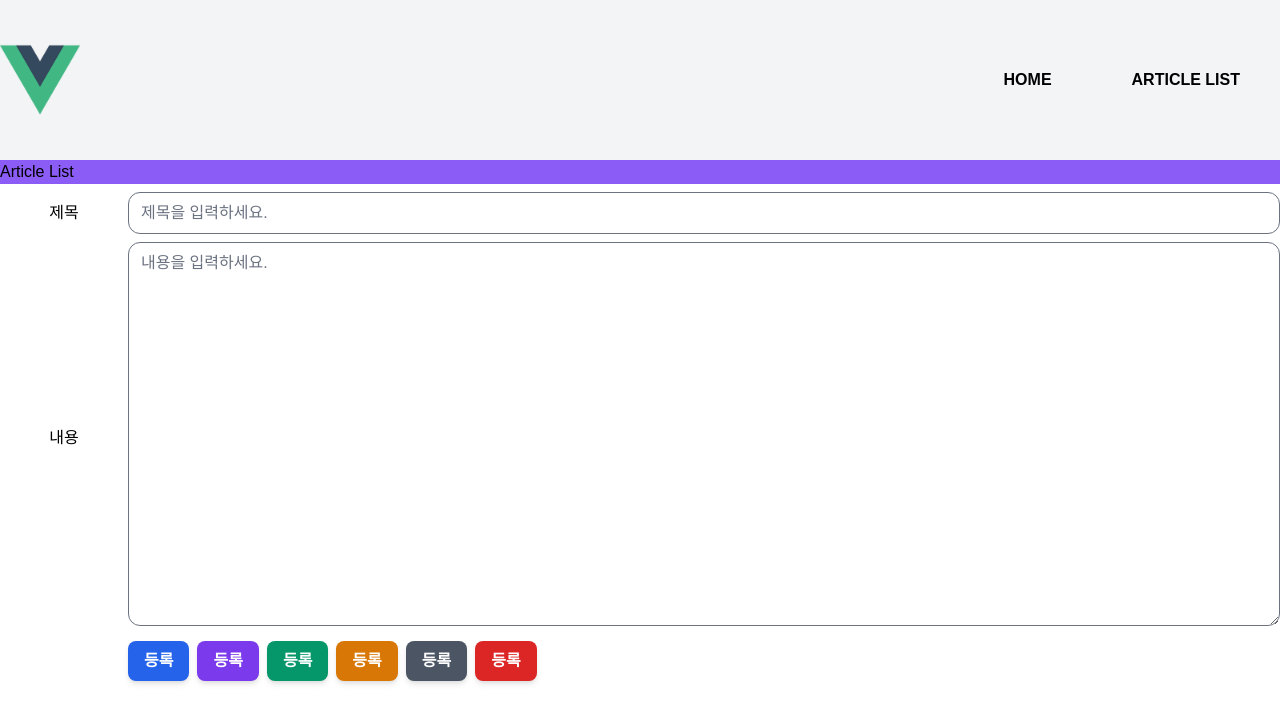
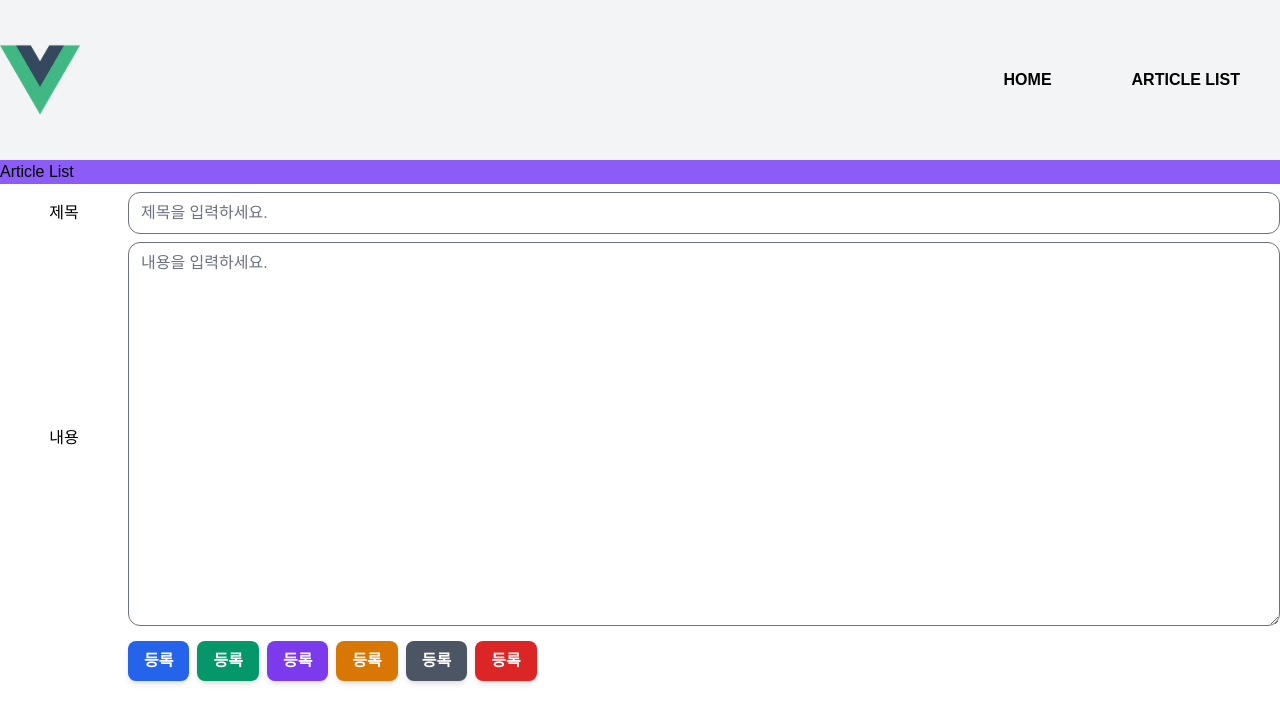
Before and after one commit to cjy324/vue3.0-ts-exam, a Vue app: page /article/list in a window 1280 px wide. Shown: the top 722 px of the page. Built offline with nearby package versions, Linux system fonts and the light colour scheme; a web font is replaced by a local one.

Commit message:
21.02.24 게시물 추가 프론트 구현

```diff
--- a/src/App.vue
+++ b/src/App.vue
@@ -57,7 +57,7 @@ export default defineComponent({
   @apply py-2 px-4 bg-gray-600 hover:bg-gray-700 focus:ring-gray-500 focus:ring-offset-gray-200 text-white transition ease-in duration-200 text-center text-base font-semibold shadow-md focus:outline-none focus:ring-2 focus:ring-offset-2 rounded-lg;
 }
 .btn-success {
-  @apply py-2 px-4 bg-purple-600 hover:bg-purple-700 focus:ring-purple-500 focus:ring-offset-purple-200 text-white transition ease-in duration-200 text-center text-base font-semibold shadow-md focus:outline-none focus:ring-2 focus:ring-offset-2 rounded-lg;
+  @apply py-2 px-4 bg-green-600 hover:bg-green-700 focus:ring-green-500 focus:ring-offset-green-200 text-white transition ease-in duration-200 text-center text-base font-semibold shadow-md focus:outline-none focus:ring-2 focus:ring-offset-2 rounded-lg;
 }
 .btn-danger {
   @apply py-2 px-4 bg-red-600 hover:bg-red-700 focus:ring-red-500 focus:ring-offset-red-200 text-white transition ease-in duration-200 text-center text-base font-semibold shadow-md focus:outline-none focus:ring-2 focus:ring-offset-2 rounded-lg;
@@ -66,8 +66,9 @@ export default defineComponent({
   @apply py-2 px-4 bg-yellow-600 hover:bg-yellow-700 focus:ring-yellow-500 focus:ring-offset-yellow-200 text-white transition ease-in duration-200 text-center text-base font-semibold shadow-md focus:outline-none focus:ring-2 focus:ring-offset-2 rounded-lg;
 }
 .btn-info {
-  @apply py-2 px-4 bg-green-600 hover:bg-green-700 focus:ring-green-500 focus:ring-offset-green-200 text-white transition ease-in duration-200 text-center text-base font-semibold shadow-md focus:outline-none focus:ring-2 focus:ring-offset-2 rounded-lg;
+  @apply py-2 px-4 bg-purple-600 hover:bg-purple-700 focus:ring-purple-500 focus:ring-offset-purple-200 text-white transition ease-in duration-200 text-center text-base font-semibold shadow-md focus:outline-none focus:ring-2 focus:ring-offset-2 rounded-lg;
 }
+
 
 /* css 선택자 */
 /* .btns 자식들 중에 class로 'btn-'를 갖고 있는 엘리먼트의 다음 엘리먼트 */
--- /dev/null
+++ b/src/dtos/index.ts
@@ -0,0 +1,17 @@
+export class Article{
+  /* 정적요소: 오직 이 클래스만을 위한 요소 */
+  //static lastId: number = 0; 이라고 적어줘야하지만 알아서 숫자로 인식해서 생략가능
+  static lastId = 0;
+
+  id: number;
+  title: string;
+  body: string;
+
+  //constructor: 생성자
+  constructor(title:string, body:string){
+    this.id = ++Article.lastId;
+    this.title = title;
+    this.body = body;
+  }
+
+};
--- a/src/pages/ArticleListPage.vue
+++ b/src/pages/ArticleListPage.vue
@@ -2,19 +2,20 @@
 
   <TitleBar class="bg-purple-500">Article List</TitleBar>
 
-  <section class="article-write-form-box">
+  <section class="section section-article-write-form-box">
     <div class="container mx-auto">
-      <form action="">
+      <!--submint.prevent: 말그대로 submit을 막는 것-->
+      <form v-on:submit.prevent="checkAndWriteArticle">
         <FormRow title="제목">
-          <input type="text" class="form-row-input" placeholder="제목을 입력하세요.">
+          <input ref="newArticleTitleElRef" type="text" class="form-row-input" placeholder="제목을 입력하세요.">
         </FormRow>
         <FormRow title="내용">
-          <textarea class="form-row-input" placeholder="내용을 입력하세요."></textarea>
+          <textarea ref="newArticleBodyElRef" class="form-row-input" placeholder="내용을 입력하세요."></textarea>
         </FormRow>
         <FormRow>
           <!-- App.vue로 부터 .btn-primary의 style 가져오기 -->
           <div class="btns">
-            <input class="btn-primary" type="button" value="등록">
+            <input class="btn-primary" type="submit" value="등록">
             <input class="btn-success" type="button" value="등록">
             <input class="btn-info" type="button" value="등록">
             <input class="btn-warning" type="button" value="등록">
@@ -26,16 +27,108 @@
       </form>
     </div>
   </section>
+
+  <section class="section section-article-list">
+    <div class="container mx-auto">
+      <div v-bind:key="article.id" v-for="article in state.articles">
+        {{ article.id }} // {{ article. title }} // {{ article.body }}
+      </div>
+    </div>
+  </section>
 </template>
 
 <script lang="ts">
-import { defineComponent } from 'vue'
+import { defineComponent, reactive, ref } from 'vue'
  /* 전역 컴포넌트 적용으로 안해도 됨
 import TitleBar from '../components/TitleBar.vue';
 */
+import { Article } from '../dtos/' /* '../dtos/index'이지만 생략가능 */
 
 export default defineComponent({
   name: 'ArticleListPage',
+  /* setup() 함수는 프로그램 실행시 단 한번 호출된다.
+  setup() 함수는 프로그램당 한 개씩만 존재할 수 있으며,
+  최초 한 번 실행된 이후에는 재호출되지 않아야 한다.
+  참고: setup() 함수 안에 선언된 변수는, draw() 함수를 비롯한 여타 함수들이 접근할 수 없다. */
+  setup(){
+    /* ref: HTMLInputElement의 위치를 가져오는 것 */
+    const newArticleTitleElRef = ref<HTMLInputElement>();
+    const newArticleBodyElRef = ref<HTMLInputElement>();
+
+    /* reactive: reactive는 기존 뷰 문법의 data 속성 느낌이고,
+    ref는 좀 더 리액티브 속성을 개별적으로 선언하는 느낌....??? */
+    /* articles 배열을 state로 선언 */
+    /* state는 무슨 의미????*/
+    /* 기존 코드에서는 props, data, methods가 같은 계층에 존재했습니다.
+    하지만 Vue3에서는 props와 setup이 같은 계층에 존재하고,
+    data는 state로, method 들은 각각의 기명함수로 작성되어 한번에 반환되도록 변화하였습니다.
+    state의 경우에도 그냥 선언하는 것이 아니라, vue reactive를 사용하게 되었습니다.
+    Reactive(반응형)는 Vue가 반응형 시스템을 유지하기 위해서 사용하는 간단한 JavaScript 객체입니다.
+    Reactive는 아래와 같이 동작합니다.(그림: https://media.vlpt.us/images/bluestragglr/post/50e4c7c7-c697-4c5a-8329-820828389777/Untitled.png)
+    Vue2 에서는 data나 method, computed 등을 선언하게 되면 알아서 각각에 대해 위와 같이 동작하는 reactive 객체를 생성하였습니다.
+    하지만 그 과정이 묵시적이었고, 유저들은 위 과정을 알 필요가 없었습니다.
+    하지만 Vue3에서의 타입스크립트의 지원이나 state로의 명칭 변경, 명시적 reactive 사용 등을 보았을 때,
+    전반적으로 명료한 선언을 지향하는 방향으로 변화한 것으로 보입니다.
+    */
+    const state = reactive({
+      articles: [] as Article[]
+    });
+
+
+    /* 공백 체크 */
+    function checkAndWriteArticle(){
+      //일반적으로 안해도 되지만 typescript에서는 해야됨
+      if(newArticleTitleElRef.value == null){
+        return;
+      }
+
+      const newArticleTitleEl = newArticleTitleElRef.value;
+      newArticleTitleEl.value = newArticleTitleEl.value.trim();
+
+      if(newArticleTitleEl.value.length == 0){
+        alert('제목을 입력해 주세요.')
+        newArticleTitleEl.focus();
+        return;
+      }
+
+      if(newArticleBodyElRef.value == null){
+        return;
+      }
+
+      const newArticleBodyEl = newArticleBodyElRef.value;
+      newArticleBodyEl.value = newArticleBodyEl.value.trim();
+
+      if(newArticleBodyEl.value.length == 0){
+        alert('내용을 입력해 주세요.')
+        newArticleBodyEl.focus();
+        return;
+      }
+
+      // 글작성 함수로 보내기
+      writeArticle(newArticleTitleEl.value, newArticleBodyEl.value);
+
+      // 글작성 후 내용 초기화
+      newArticleTitleEl.value = '';
+      newArticleBodyEl.value = '';
+
+    }
+
+    //typescript에서는 title:string, body:string 이런식으로 type을 적어주어야 한다
+      function writeArticle(title:string, body:string){
+        const newArticle = new Article(title, body);
+
+        state.articles.push(newArticle);
+      }
+
+    return{
+      state,
+      newArticleTitleElRef,
+      newArticleBodyElRef,
+      checkAndWriteArticle
+
+    }
+
+  }
 
  /* 전역 컴포넌트 적용으로 안해도 됨
   components: {
```
